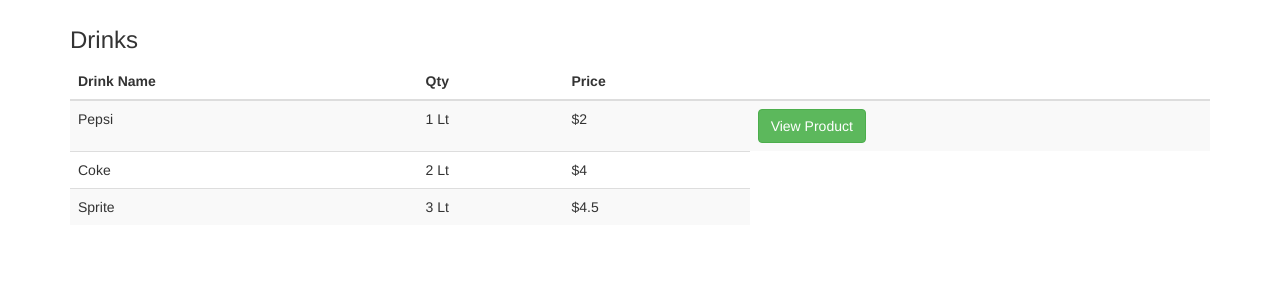
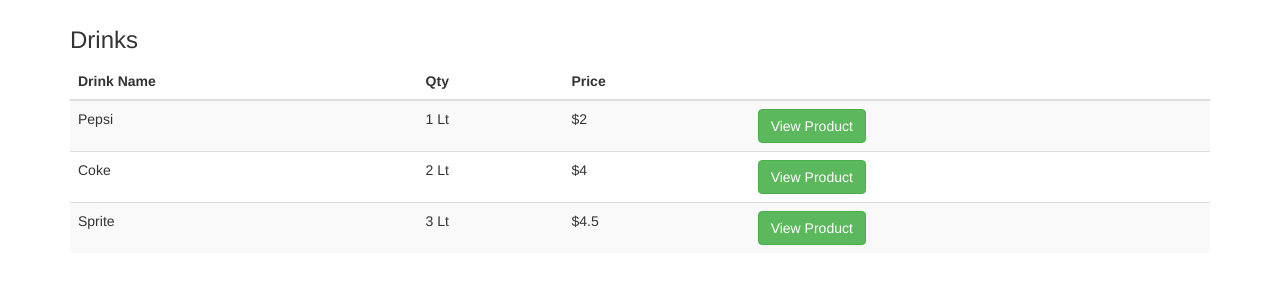
Before and after one commit to MeharChoudhary/Unikpros-Projects, a plain HTML site: page Grocery Store/drinks.html in a window 1280 px wide. Shown: the part 114-398 px from the top of the page. Drawn offline with nearby package versions, Linux system fonts and the light colour scheme.

Commit message:
drinks code modification

```diff
--- a/Grocery Store/drinks.html
+++ b/Grocery Store/drinks.html
@@ -45,14 +45,14 @@
                     <td>Coke</td>
                     <td>2 Lt</td>
                     <td>$4</td>
-                    <!-- <td><button type="button" class="btn btn-success">View Product</button></td> -->
+                    <td><button type="button" class="btn btn-success" onclick="coke()">View Product</button></td>
 
                 </tr>
                 <tr>
                     <td>Sprite</td>
                     <td>3 Lt</td>
                     <td>$4.5</td>
-                    <!-- <td><button type="button" class="btn btn-success">View Product</button></td> -->
+                    <td><button type="button" class="btn btn-success" onclick="sprite()">View Product</button></td>
 
                 </tr>
             </tbody>
@@ -63,6 +63,12 @@
         function pepsi() {
             window.location.href = "pepsi.html";
         }
+		function coke() {
+            window.location.href = "coke.html";
+        }
+		function sprite() {
+            window.location.href = "sprite.html";
+        }
     </script>
 </body>
 
```
